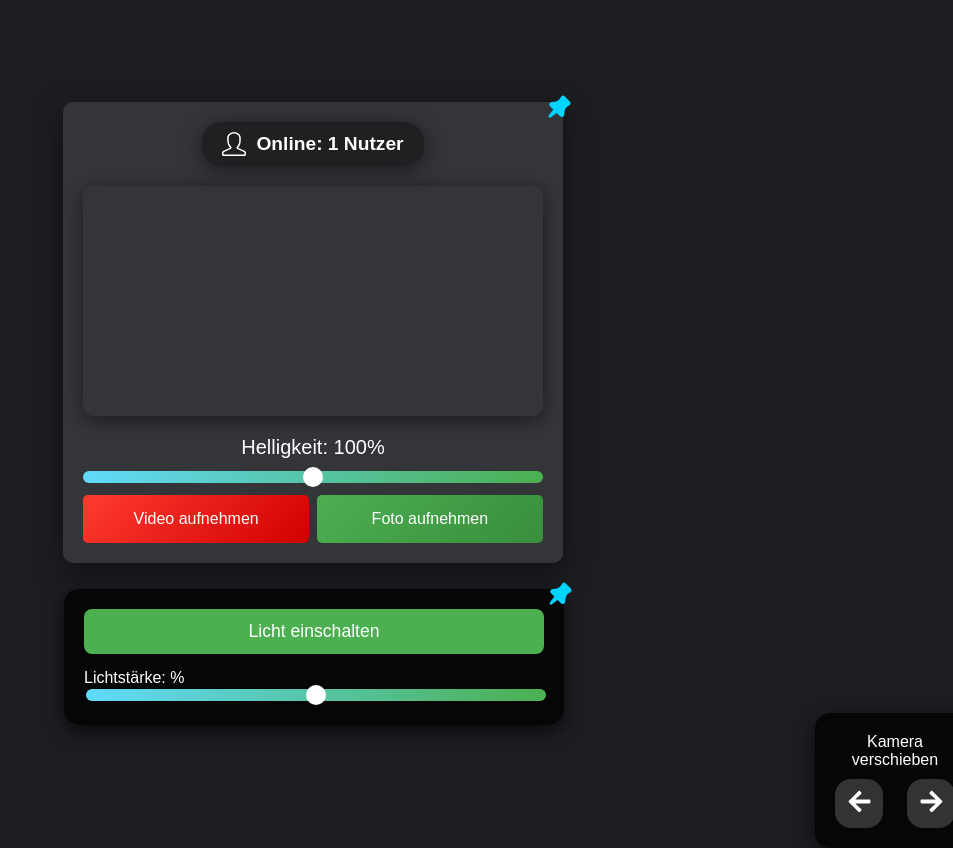
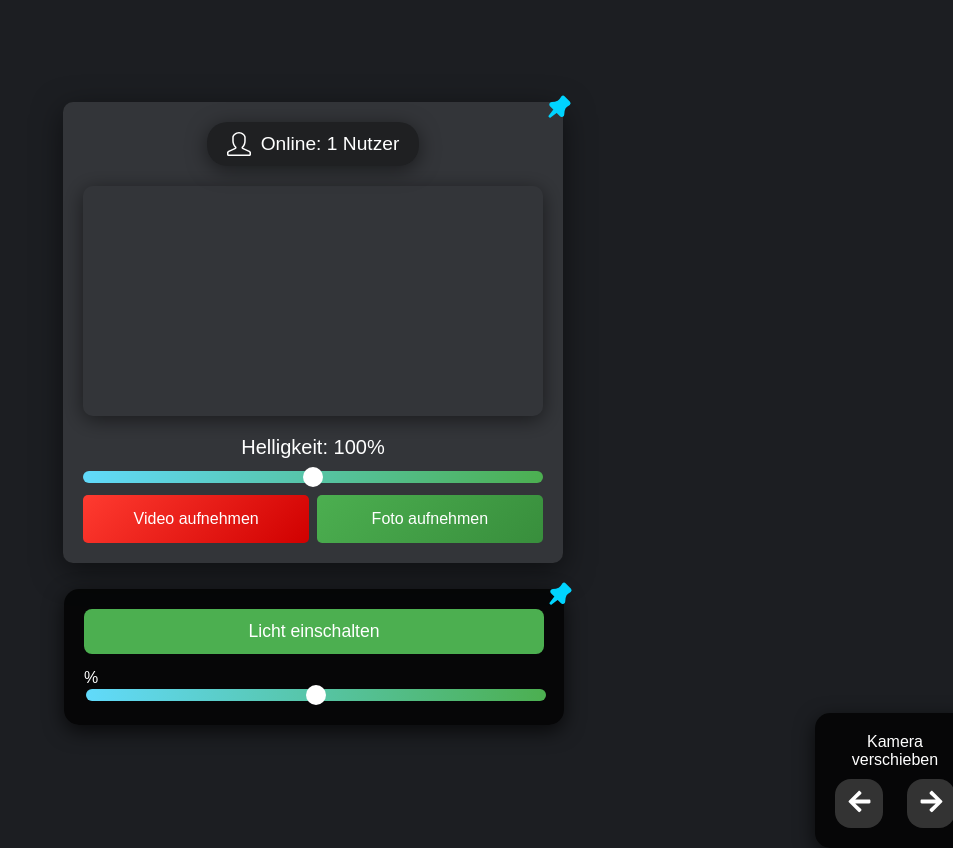
Before and after one commit to ubejdullah/webcam-recorder, a React (Vite) app: page / in a window 1280 px wide. Shown: the top 848 px of the page, without its empty margins (327-1280 px from the left). Built offline with nearby package versions, Linux system fonts and the light colour scheme; no server answers.

Commit message:
Unnötiger Code entfernt

```diff
--- a/src/components/LightControl.jsx
+++ b/src/components/LightControl.jsx
@@ -57,7 +57,7 @@ const ControlComponent = ({ onBrightnessChange, onLightToggle, lightState, brigh
         </div>
 
         <div className="brightness-control">
-          <label htmlFor="brightness">Lichtstärke: {localBrightness}%</label>
+          <label htmlFor="brightness">{localBrightness}%</label>
           <input
             type="range"
             id="brightness"
--- a/src/design/CamVideo.css
+++ b/src/design/CamVideo.css
@@ -9,7 +9,6 @@
   border-radius: 10px;
   background: rgba(255, 255, 255, 0.1);
   box-shadow: 0 8px 30px rgba(0, 0, 0, 0.5);
-  font-family: 'Arial', sans-serif;
 }
 
 .recording .video {
@@ -156,7 +155,6 @@
   width: auto;
   max-width: 350px;
   box-shadow: 0 4px 20px rgba(0, 0, 0, 0.5);
-  font-family: 'Arial', sans-serif;
 }
 
 .online-users-container .icon {
@@ -168,5 +166,4 @@
 .online-users-container .online-users-count {
   font-size: 1.2rem;
   color: white;
-  font-weight: bold;
 }
--- a/src/design/LightControl.css
+++ b/src/design/LightControl.css
@@ -10,7 +10,6 @@
   color: white;
   width: 500px;
   height: 130x;
-  font-family: 'Arial', sans-serif;
   position: relative; /* Notwendig für die Positionierung des Pins */
 }
 
@@ -29,14 +28,14 @@
 }
 
 .light-toggle-button.on {
-  background-color: #ff5722;
+  background-color: red;
 }
 
 .light-toggle-button.off {
   background-color: #4caf50;
 }
 
-.light-toggle-button.on:hover {
+.light-toggle-button.off:hover {
   background-color: #388e3c;
 }
 
--- a/src/design/MovementControl.css
+++ b/src/design/MovementControl.css
@@ -9,7 +9,6 @@
   box-shadow: 0 6px 20px rgba(0, 0, 0, 0.7);
   color: white;
   width: 10rem;
-  font-family: 'Arial', sans-serif;
   height: 135px;
 }
 
```
